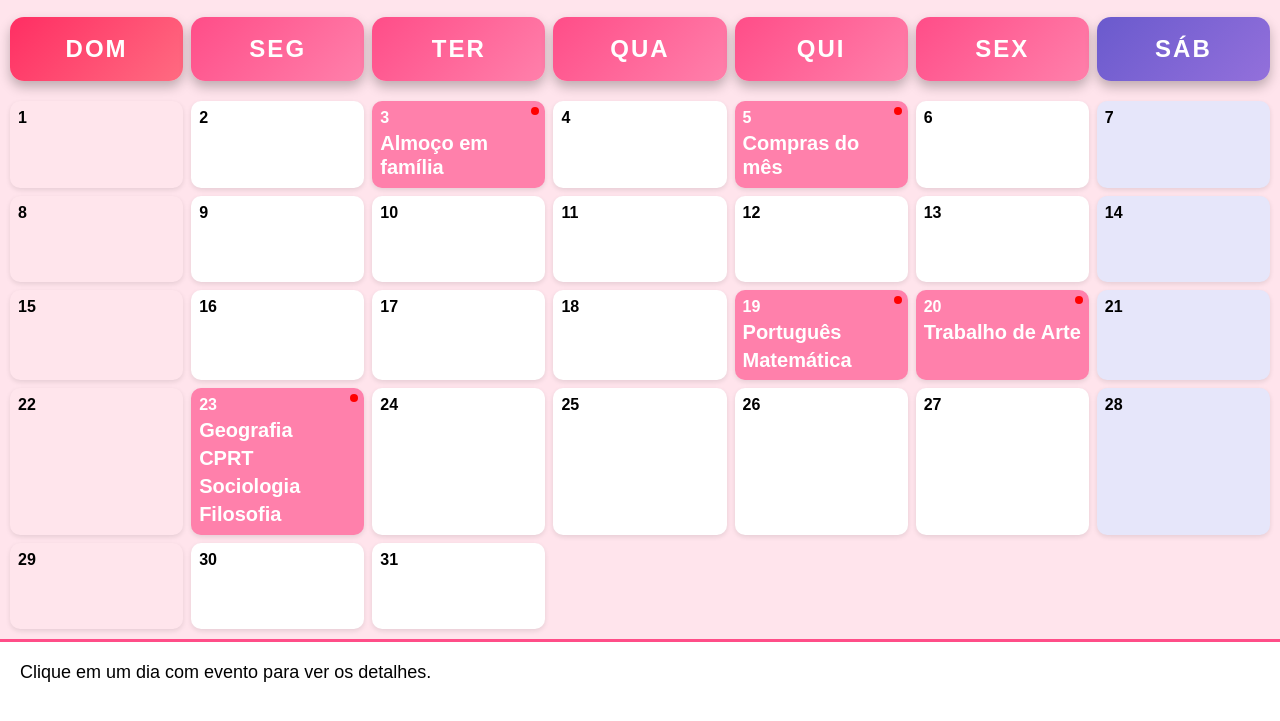
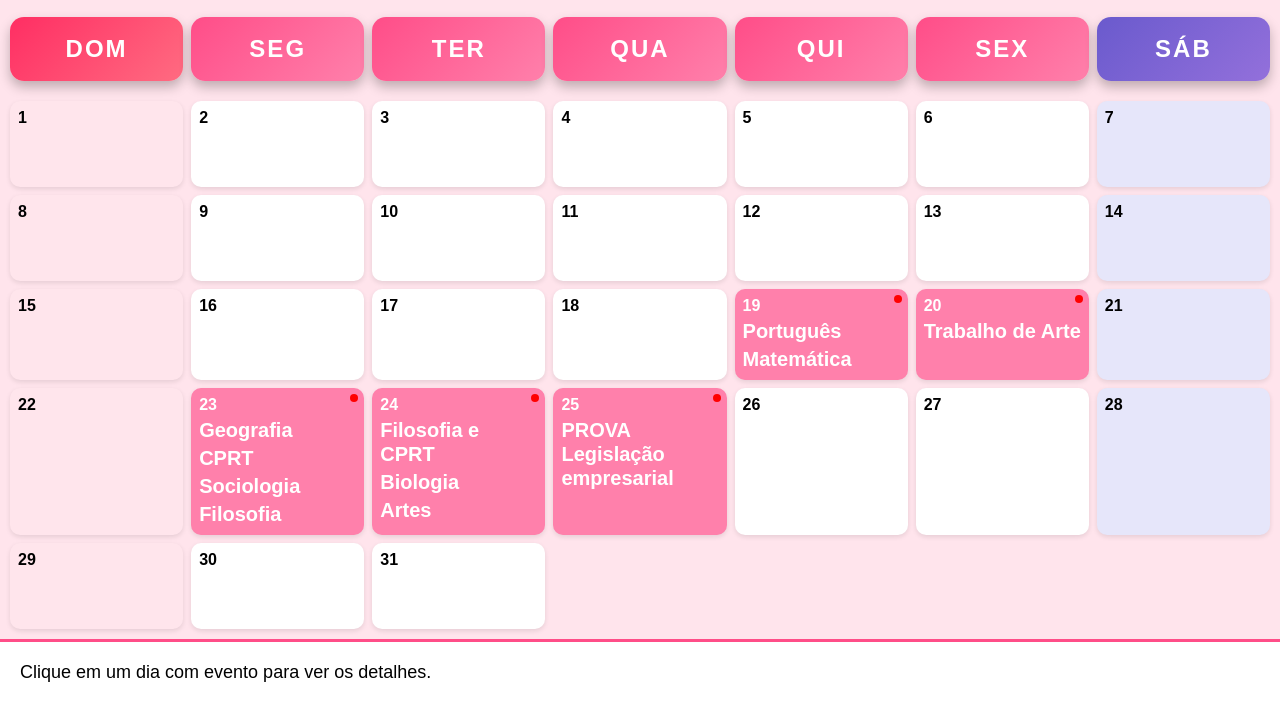
Before and after one commit to thaa89/Calendario, a plain HTML site: page index.html in a window 1280 px wide. Shown: the part 41-762 px from the top of the page. Drawn offline with Linux system fonts and the light colour scheme.

Commit message:
Add files via upload

```diff
--- a/index.html
+++ b/index.html
@@ -197,12 +197,7 @@
     const startDay = new Date(year, month, 1).getDay();
 
     const events = {
-      3: [
-        { title: "Almoço em família", description: "Momento especial com a família." }
-      ],
-      5: [
-        { title: "Compras do mês", description: "Comprar mantimentos." }
-      ],
+
       19: [
         { title: "Português", description: "Revisar gramática e interpretação." },
         { title: "Matemática", description: "Trazer folhas quadriculadas para prova." }
@@ -215,7 +210,16 @@
         { title: "CPRT", description: "Pesquisa em sala." },
         { title: "Sociologia", description: "Entregar atividade em dupla." },
         { title: "Filosofia", description: "Apresentação do seminário." }
-      ]
+      ],
+      24: [
+        { title: "Filosofia e CPRT", description: "Roda de conversa referente aos temas dados aos grupos" },
+        { title: "Biologia", description: "Apresentação dos métodos cientificos" },
+        { title: "Artes", description: "Seminário de arte" }
+      ],
+      25: [
+        { title: " PROVA Legislação empresarial", description: "Prova!!" }
+
+      ],
     };
 
     const daysOfWeek = ['Dom', 'Seg', 'Ter', 'Qua', 'Qui', 'Sex', 'Sáb'];
```
